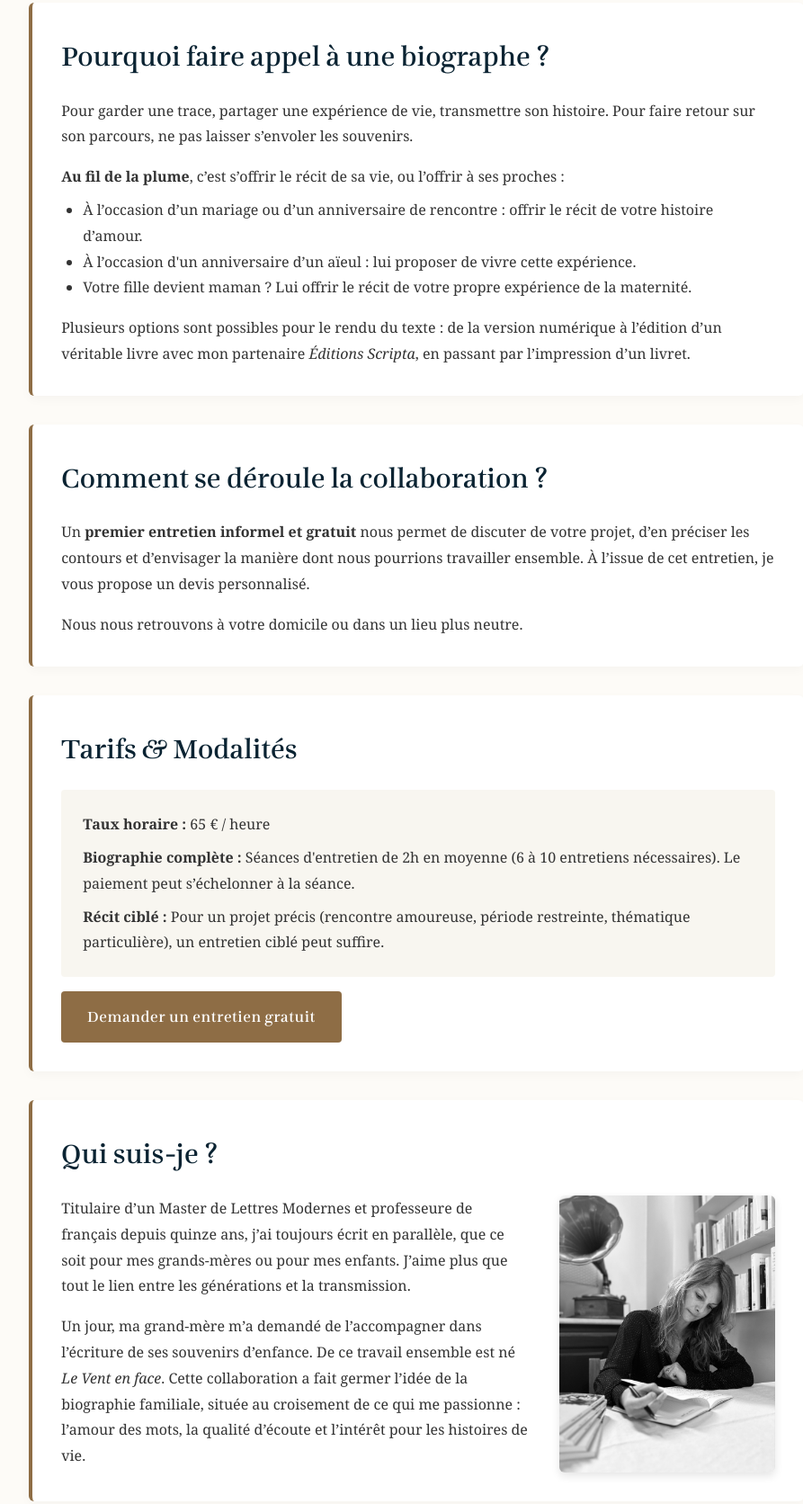
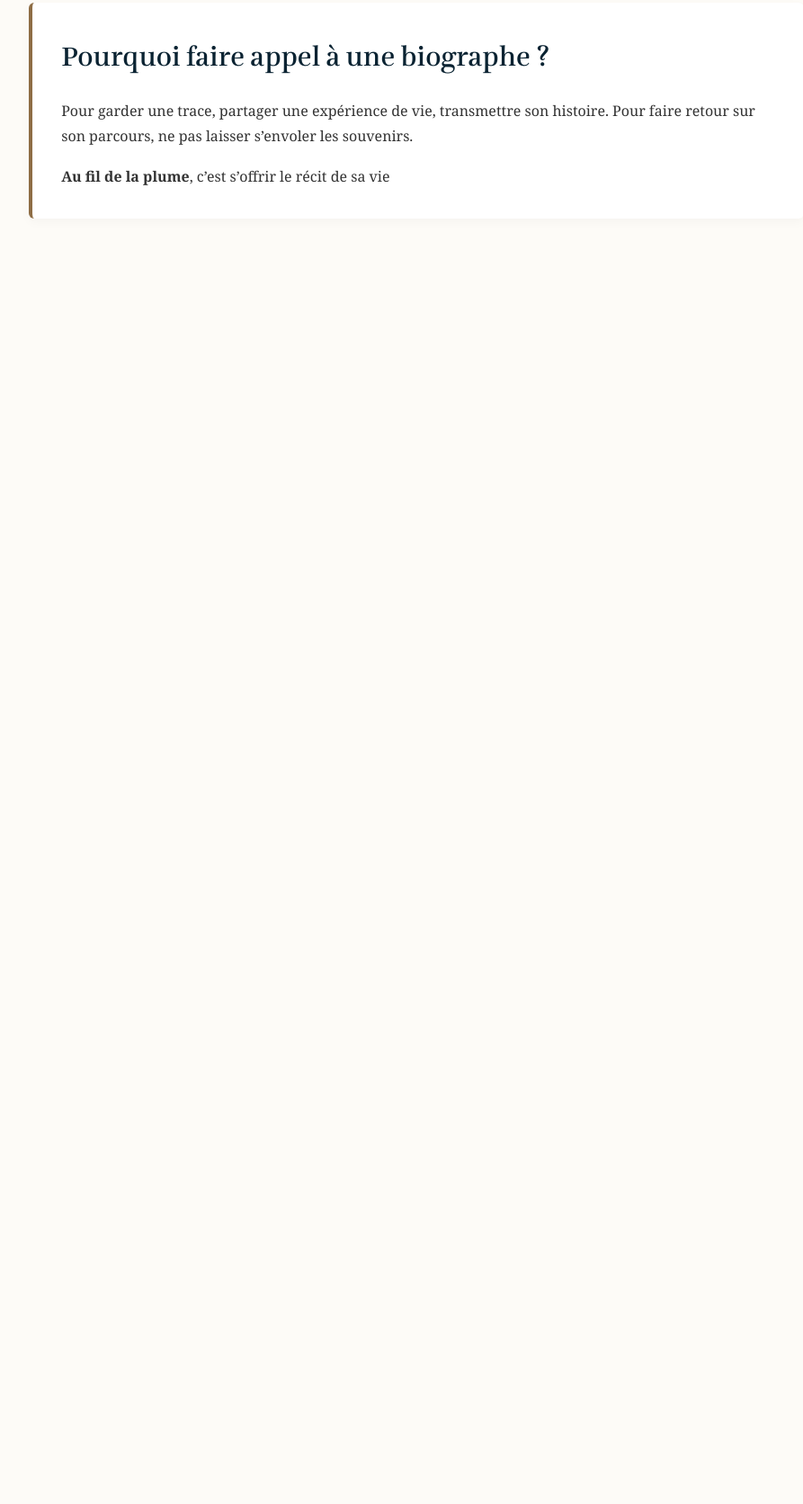
Before and after one commit to Aufildelaplume/aufildelaplume, a plain HTML site: page index.html in a window 1280 px wide. Shown: the part 864-2536 px from the top of the page at 90% size, without its empty margins (177-1070 px from the left). After the commit the page ends 1139 px from the top, so only its background shows below. Drawn offline with Linux system fonts and the light colour scheme.

Commit message:
Update index.html

```diff
--- a/index.html
+++ b/index.html
@@ -24,14 +24,22 @@
     "image": "https://www.aufildelaplume.com/logo.jpg",
     "url": "https://www.aufildelaplume.com",
     "email": "aufildelaplume@myyahoo.com",
-    "priceRange": "65€/h",
+    "priceRange": "65 €",
     "description": "Biographe familiale proposant la rédaction de récits de vie et mémoires d'un aïeul ou d'une famille.",
+    "sameAs": [
+      "https://www.instagram.com/au_fildelaplume/"
+    ],
     "address": {
       "@type": "PostalAddress",
       "postalCode": "95320",
       "addressLocality": "Saint-Leu-la-Forêt",
       "addressRegion": "Val-d'Oise",
       "addressCountry": "FR"
+    },
+    "geo": {
+      "@type": "GeoCoordinates",
+      "latitude": 49.0172,
+      "longitude": 2.2467
     },
     "areaServed": [
       "Saint-Leu-la-Forêt",
@@ -40,7 +48,7 @@
       "Montmorency",
       "Vallée de Montmorency",
       "Val-d'Oise",
-      "Île-de-France",
+      "Île-de-France"
     ]
   }
   </script>
@@ -267,47 +275,4 @@
     <section id="pourquoi">
       <h2>Pourquoi faire appel à une biographe ?</h2>
       <p>Pour garder une trace, partager une expérience de vie, transmettre son histoire. Pour faire retour sur son parcours, ne pas laisser s’envoler les souvenirs.</p>
-      <p style="margin-top: 1rem;"><strong>Au fil de la plume</strong>, c’est s’offrir le récit de sa vie, ou l’offrir à ses proches :</p>
-      <ul style="margin-left: 1.5rem; margin-top: 0.5rem;">
-        <li>À l’occasion d’un mariage ou d’un anniversaire de rencontre : offrir le récit de votre histoire d’amour.</li>
-        <li>À l’occasion d'un anniversaire d’un aïeul : lui proposer de vivre cette expérience.</li>
-        <li>Votre fille devient maman ? Lui offrir le récit de votre propre expérience de la maternité.</li>
-      </ul>
-      <p style="margin-top: 1rem;">Plusieurs options sont possibles pour le rendu du texte : de la version numérique à l’édition d’un véritable livre avec mon partenaire <em>Éditions Scripta</em>, en passant par l’impression d’un livret.</p>
-    </section>
-
-    <section id="comment">
-      <h2>Comment se déroule la collaboration ?</h2>
-      <p>Un <strong>premier entretien informel et gratuit</strong> nous permet de discuter de votre projet, d’en préciser les contours et d’envisager la manière dont nous pourrions travailler ensemble. À l’issue de cet entretien, je vous propose un devis personnalisé.</p>
-      <p style="margin-top: 1rem;">Nous nous retrouvons à votre domicile ou dans un lieu plus neutre.</p>
-    </section>
-
-    <section id="tarifs">
-      <h2>Tarifs &amp; Modalités</h2>
-      <div class="pricing-box">
-        <p><strong>Taux horaire :</strong> 65 € / heure</p>
-        <p style="margin-top: 0.5rem;"><strong>Biographie complète :</strong> Séances d'entretien de 2h en moyenne (6 à 10 entretiens nécessaires). Le paiement peut s’échelonner à la séance.</p>
-        <p style="margin-top: 0.5rem;"><strong>Récit ciblé :</strong> Pour un projet précis (rencontre amoureuse, période restreinte, thématique particulière), un entretien ciblé peut suffire.</p>
-      </div>
-      <a href="mailto:aufildelaplume@myyahoo.com" class="btn">Demander un entretien gratuit</a>
-    </section>
-
-    <section id="a-propos">
-      <h2>Qui suis-je ?</h2>
-      <div class="about-content">
-        <div class="about-text">
-          <p>Titulaire d’un Master de Lettres Modernes et professeure de français depuis quinze ans, j’ai toujours écrit en parallèle, que ce soit pour mes grands-mères ou pour mes enfants. J’aime plus que tout le lien entre les générations et la transmission.</p>
-          <p style="margin-top: 1rem;">Un jour, ma grand-mère m’a demandé de l’accompagner dans l’écriture de ses souvenirs d’enfance. De ce travail ensemble est né <em>Le Vent en face</em>. Cette collaboration a fait germer l’idée de la biographie familiale, située au croisement de ce qui me passionne : l’amour des mots, la qualité d’écoute et l’intérêt pour les histoires de vie.</p>
-        </div>
-        <img src="portrait.jpeg" alt="Biographe à l'écriture" class="portrait-img">
-      </div>
-    </section>
-
-  </div>
-
-  <footer>
-    <p>&copy; Au fil de la plume — Biographe familiale à Saint-Leu-la-Forêt (95320) sur aufildelaplume.com</p>
-  </footer>
-
-</body>
-</html>
+      <p style="margin-top: 1rem;"><strong>Au fil de la plume</strong>, c’est s’offrir le récit de sa vie
```
